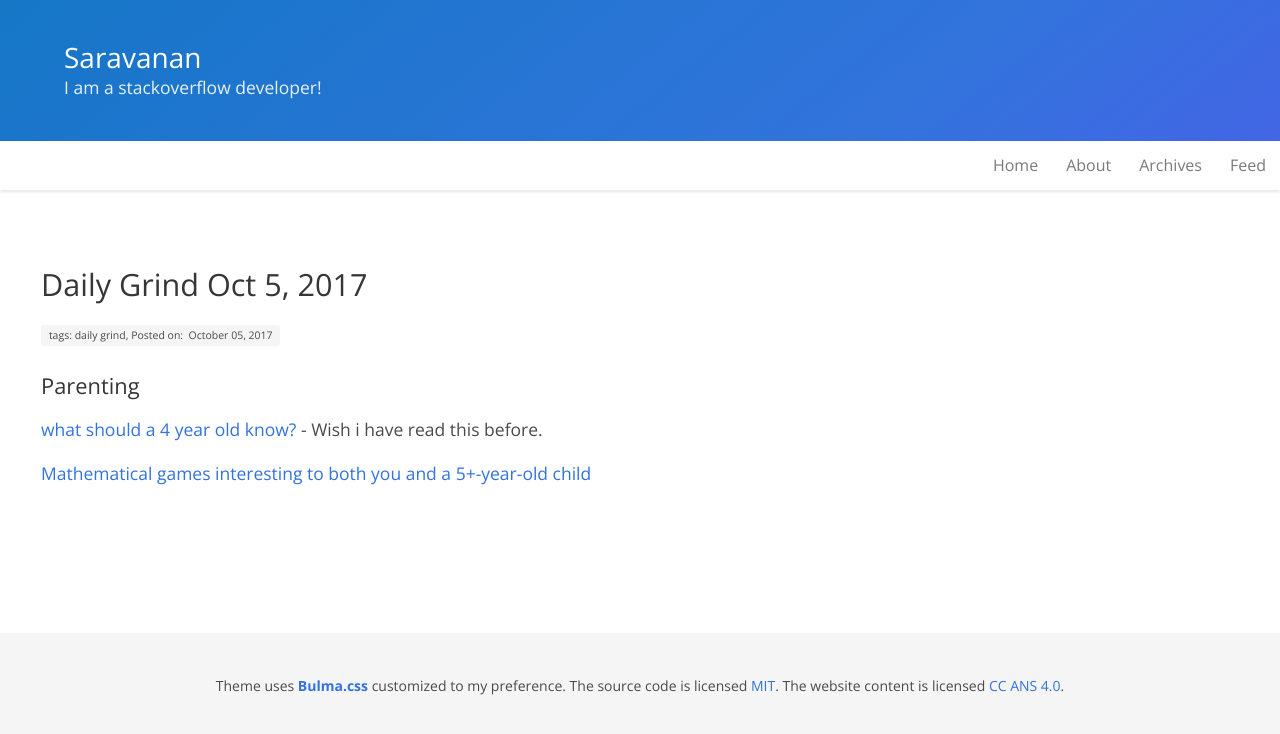
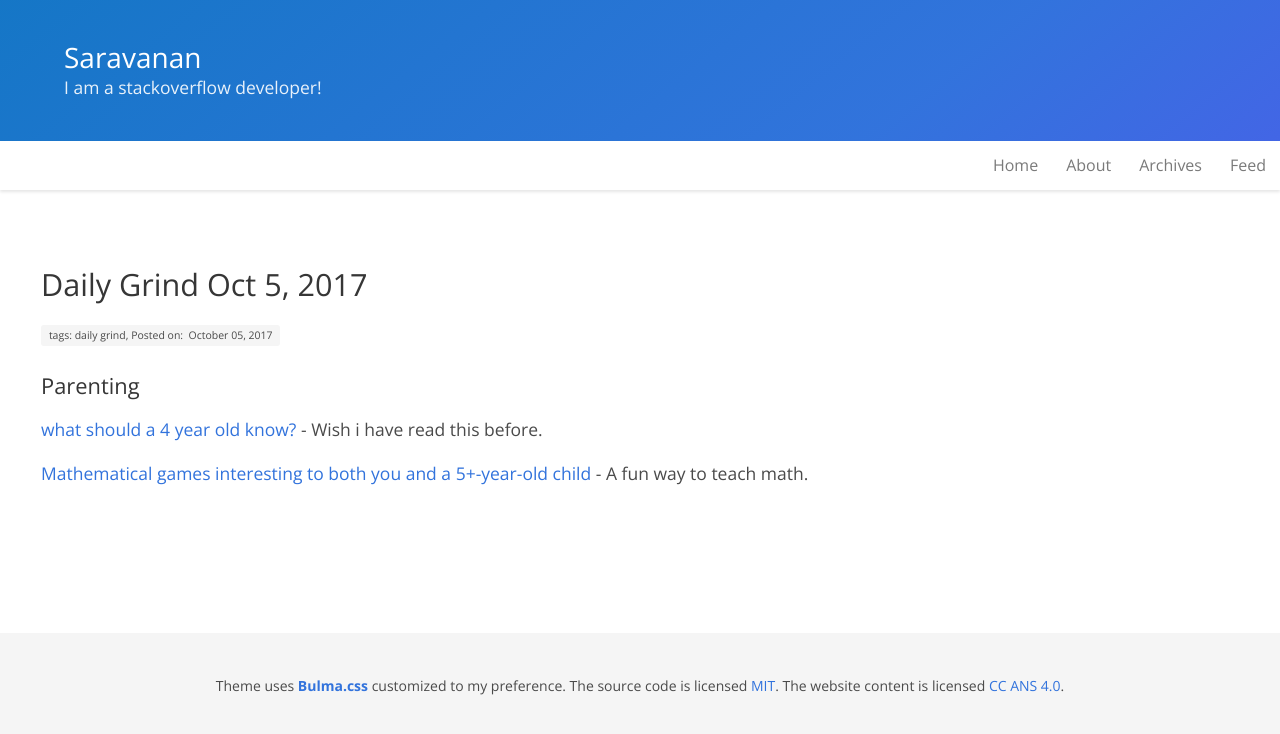
Before and after one commit to saravanaram/saravanaram.github.io, a Jekyll site: the page built from _posts/2017-10-05-daily-grind-oct-5-2017.md, in a window 1280 px wide. Shown: the top 734 px of the page. Built offline with Jekyll 4.4.1, drawn with Linux system fonts in a browser that asks for light colours.

Commit message:
Update 2017-10-05-daily-grind-oct-5-2017.md

```diff
--- a/_posts/2017-10-05-daily-grind-oct-5-2017.md
+++ b/_posts/2017-10-05-daily-grind-oct-5-2017.md
@@ -17,4 +17,4 @@
 
 [what should a 4 year old know?](https://magicalchildhood.wordpress.com/2010/08/31/what-should-a-4-year-old-know/) - Wish i have read this before.
 
-[Mathematical games interesting to both you and a 5+-year-old child](https://mathoverflow.net/questions/281447/mathematical-games-interesting-to-both-you-and-a-5-year-old-child)
+[Mathematical games interesting to both you and a 5+-year-old child](https://mathoverflow.net/questions/281447/mathematical-games-interesting-to-both-you-and-a-5-year-old-child) - A fun way to teach math.
```
